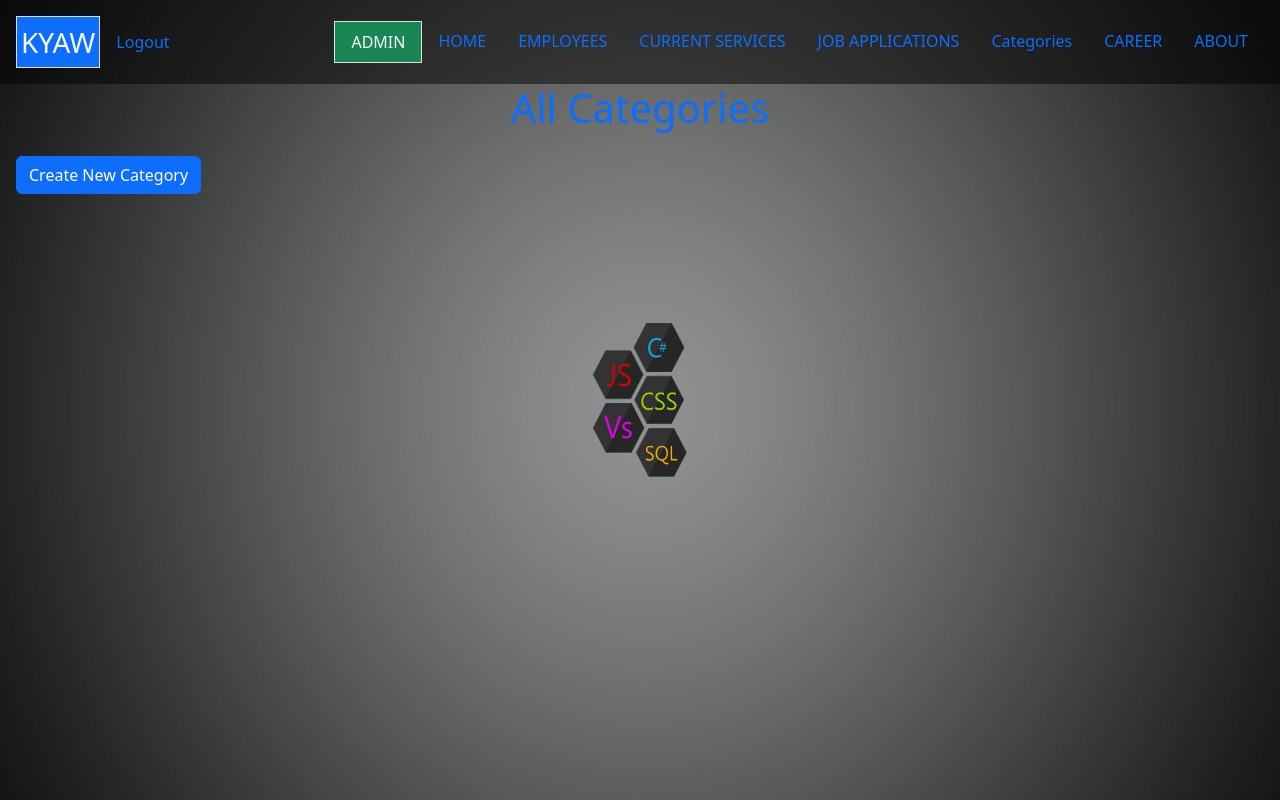
After one commit to KyawMinOo123-cyber/final_project.github.io, a Django app: page /categories in a window 1280 px wide. The commit adds this page. Run offline with Django 5.2, Linux system fonts and the light colour scheme; a user stored in the database is signed in.

Commit message:
created categories html

```diff
--- a/my_company/models.py
+++ b/my_company/models.py
@@ -58,6 +58,7 @@
 
 class Employee(models.Model):
     user = models.OneToOneField(User, on_delete = models.CASCADE)
+    name = models.TextField(max_length = 20,blank = True, null = True)
     positions = models.OneToOneField(Position, related_name = "employees" ,on_delete = models.CASCADE , null = True, blank = True )
     team = models.OneToOneField(Team , related_name = "employees" ,on_delete = models.CASCADE , null = True, blank = True)
     gender = models.OneToOneField(Gender , related_name = "employees" ,on_delete = models.CASCADE , null = True, blank = True)
--- a/my_company/static/my_company/script.js
+++ b/my_company/static/my_company/script.js
@@ -303,25 +303,25 @@
                                     newEmployeeForm.innerHTML = `
                                         <h3 class="text-center text-warning mb-2">New Employee Detail Form</h3>
                                         <label class="text-light" for="applier_name">Name</label>
-                                        <input id="applier_name" name="career-title" class="form-control mb-3" type="text" value ="${application.job_applier}">
+                                        <input id="applier_name" name="career-title" class="form-control mb-3" type="text" value ="${application.job_applier}" required>
 
                                         <label class="text-light" for="applier_position">Position</label>
-                                        <input id="applier_position" type="text" value="${application.position}" class="form-control">
+                                        <input id="applier_position" type="text" value="${application.position}" class="form-control" required>
 
                                         <label class="text-light" for="applier_expected_salary">Salary</label>
-                                        <input id="applier_expected_salary" type="text" class="form-control">
+                                        <input id="applier_expected_salary" type="text" class="form-control" required>
 
                                         <label class="text-light" for="applier_contact_number">Contact Number</label>
-                                        <input type="text" id="applier_contact_number" value="${application.contact_number}" class="form-control">
+                                        <input type="text" id="applier_contact_number" value="${application.contact_number}" class="form-control" required>
 
                                         <label class="text-light" for="applier_gender">Gender</label>
-                                        <input type="text" id="applier_gender" class="form-control">
+                                        <input type="text" id="applier_gender" class="form-control" required>
 
                                         <label class="text-light" for="applier_department">Department</label>
-                                        <input type="text" id="applier_department" class="form-control">
+                                        <input type="text" id="applier_department" class="form-control" required>
 
-                                        <div class="d-flex justify-content-between align-items-center">
-                                            <button id="okButton" data-ok-id=${application.id} class="btn btn-primary">OK</button>
+                                        <div class=" mt-3 d-flex justify-content-between align-items-center">
+                                            <button id="saveButton" data-save-id=${application.id} class="btn btn-primary">Save</button>
                                             <button id="cancelButton" class="btn btn-danger">Cancel</a>
                                         </div>
                                     `
@@ -339,6 +339,14 @@
                                             console.log('clicked')
                                             newEmployeeForm.style = `display:none;`
                                             application_info_div.style = `display:block;`
+                                        })
+                                    }
+
+                                    const saveButton = document.querySelector('#saveButton')
+                                    if(saveButton){
+                                        saveButton.addEventListener('click',function(){
+                                            const id = this.getAttribute('data-save-id')
+                                            console.log(id)
                                         })
                                     }
 
--- /dev/null
+++ b/my_company/templates/my_company/categories.html
@@ -0,0 +1,19 @@
+{% extends 'my_company/layout.html' %}
+{% block title %}
+Categories
+{% endblock %}
+{% block body %}
+
+<h1 id="all-categories" class="text-center text-primary">All Categories</h1>
+<div id="create-category" class="p-3">
+    <a class="btn btn-primary" data-bs-toggle="collapse" href="#create-category-button" role="button" aria-expanded="false" aria-controls="collapseExample">
+        Create New Category
+    </a>
+    <div class="collapse" id="create-category-button">
+        <div class="card card-body mt-3">
+          Some placeholder content for the collapse component. This panel is hidden by default but revealed when the user activates the relevant trigger.
+        </div>
+      </div>
+</div>
+
+{% endblock %}
--- a/my_company/templates/my_company/layout.html
+++ b/my_company/templates/my_company/layout.html
@@ -40,6 +40,7 @@
                     <a class="nav-link" href="{% url 'employees' %}">EMPLOYEES</a>
                     <a class="nav-link" href="{% url 'current_services' %}">CURRENT SERVICES</a>
                     <a class="nav-link" href="{% url 'job_applications' %}">JOB APPLICATIONS</a>
+                    <a class="nav-link" href="{% url 'categories' %}">Categories</a>
                 {% else %}
                     <a class="nav-link" href="{% url 'current_services' %}">OUR SERVICES</a>
                 {% endif %}
--- a/my_company/urls.py
+++ b/my_company/urls.py
@@ -35,5 +35,8 @@
     path('add_to_interview/<int:application_id>', views.add_to_interview , name = "add_to_interview"),
 
     #creating employee
-    path('employee_hiring_form/<int:application_id>', views.employee_hiring_form, name = "employee_hiring_form")
+    path('employee_hiring_form/<int:application_id>', views.employee_hiring_form, name = "employee_hiring_form"),
+
+    #for categroies
+    path('categories',views.categories, name = "categories"),
 ]
--- a/my_company/views.py
+++ b/my_company/views.py
@@ -317,3 +317,12 @@
         return JsonResponse(application.serialize(), safe=False)
     else:
         return JsonResponse({"error":"Only staff members can perform this action!"} , status = 403)
+
+
+
+def categories(request):
+    user = request.user
+    if user.is_staff:
+        return render(request,'my_company/categories.html')
+    else:
+        return JsonResponse({'error':"Only staff members can perform this action!"}, status = 403)
```
Also changed, not shown: db.sqlite3, my_company/migrations/0011_employee_name.py (added).
